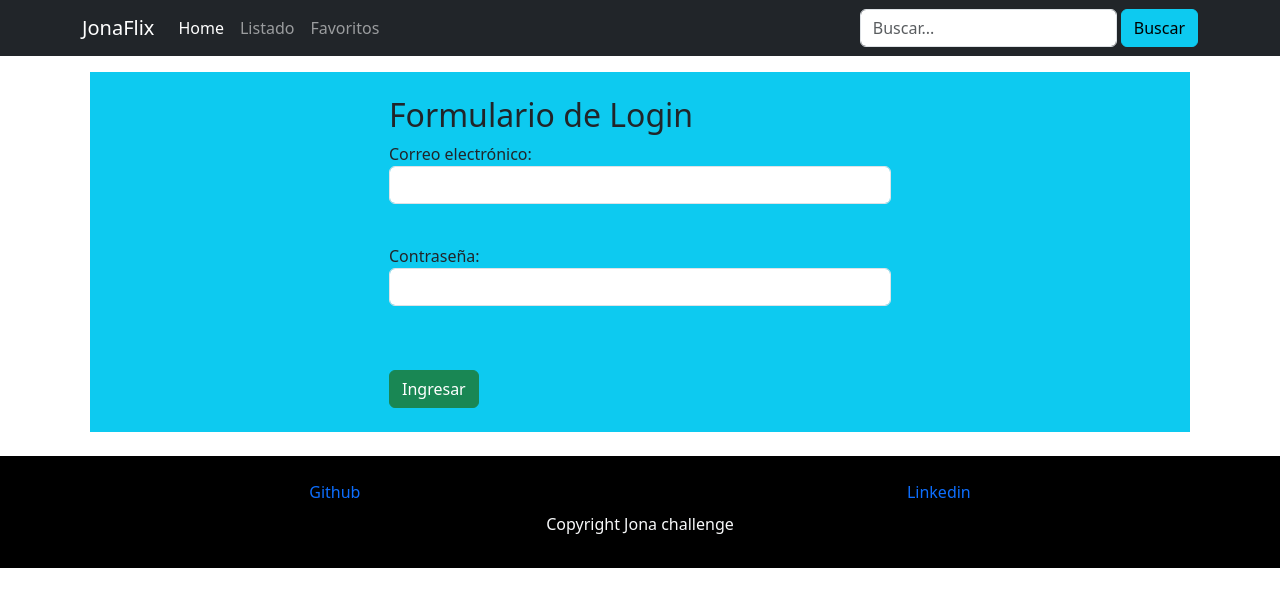
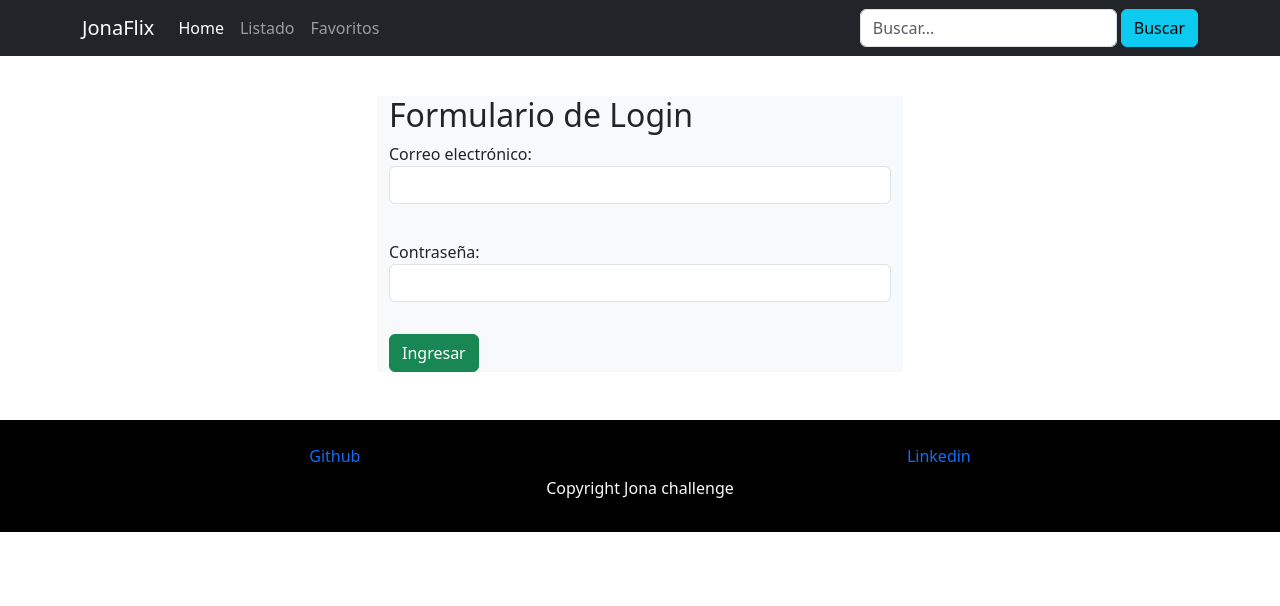
Before and after one commit to jona-ochoa/peliflix, a React (Vite) app in the folder client/: page / in a window 1280 px wide. Shown: the top 606 px of the page. Built offline with nearby package versions, Linux system fonts and the light colour scheme; the HTML template or start-up script is replaced by a standard one.

Commit message:
funcionalidad de logout

```diff
--- a/client/src/App.jsx
+++ b/client/src/App.jsx
@@ -7,11 +7,13 @@ import Detalle from "./components/Detalle";
 import { Route, Routes } from "react-router-dom";
 import Resultados from "./components/Resultados";
 import swal from 'sweetalert';
+import { useNavigate } from "react-router-dom";
 
 import "./app.css";
 import Favoritos from "./components/Favoritos";
 
 function App() {
+  const navigate = useNavigate();
   const [favorites, setFavorites] = useState([]);
 
   let tempMovies;
@@ -75,9 +77,14 @@ function App() {
     }
   };
 
+  const logout = () => {
+    sessionStorage.removeItem('token');
+    navigate('/')
+  }
+
   return (
     <>
-      <Header favorites={favorites} />
+      <Header favorites={favorites} logout={logout} />
       <div className="container mt-3">
         <Routes>
           <Route path="/" exact element={<Login />} />
--- a/client/src/components/Header.jsx
+++ b/client/src/components/Header.jsx
@@ -2,6 +2,9 @@ import { Link, NavLink } from "react-router-dom";
 import Buscador from "./Buscador";
 
 const Header = (props) => {
+
+  let token = sessionStorage.getItem('token');
+
   return (
     <header>
       <nav className="navbar navbar-expand navbar-dark bg-dark">
@@ -37,6 +40,9 @@ const Header = (props) => {
             </ul>
           </div>
           <Buscador />
+          {token &&
+          <button className="btn btn-danger mx-2" onClick={props.logout}>Logout</button>
+          }
         </div>
       </nav>
     </header>
--- a/client/src/components/Login.jsx
+++ b/client/src/components/Login.jsx
@@ -21,14 +21,10 @@ function Login() {
       return;
     }
 
-    // if (!email || !password) {
-    //   swal("Credenciales inválidas", "Vuelve a intentar", "error");
-    //   return;
-    // }
-
     axios
       .post("http://localhost:3001/api/user", { email, password })
       .then((res) => {
+        console.log(res)
         swal("Ingreso correcto", "Succesfully!!", "success");
         const tokenRecibido = res.data.token;
         sessionStorage.setItem("token", tokenRecibido);
@@ -37,29 +33,27 @@ function Login() {
   };
 
   let token = sessionStorage.getItem('token');
-  // let redirect = navigate("/listado")
 
   return (
     <>
       { token && <Navigate to="/listado" /> }
-      <div className="row bg-info p-4 mb-4 mx-2">
-        <div className="col-6 offset-3">
+      <div className="row p-4 mb-4 mx-2">
+        <div className="col-6 offset-3 bg-light">
           <h2>Formulario de Login</h2>
           <form onSubmit={submitHandler}>
-            <label className="form-label d-block mt-2">
+            <label className="form-label d-block mt-1">
               <span className="">Correo electrónico:</span>
               <br />
               <input className="form-control" type="text" name="email" />
             </label>
             <br />
-            <label className="form-label d-block mt-2">
+            <label className="form-label d-block mt-1">
               <span>Contraseña:</span>
               <br />
               <input className="form-control" type="password" name="password" />
             </label>
             <br />
-            <br />
-            <button type="submit" className="btn btn-success mt-2">
+            <button type="submit" className="btn btn-success w-full">
               Ingresar
             </button>
           </form>
```
